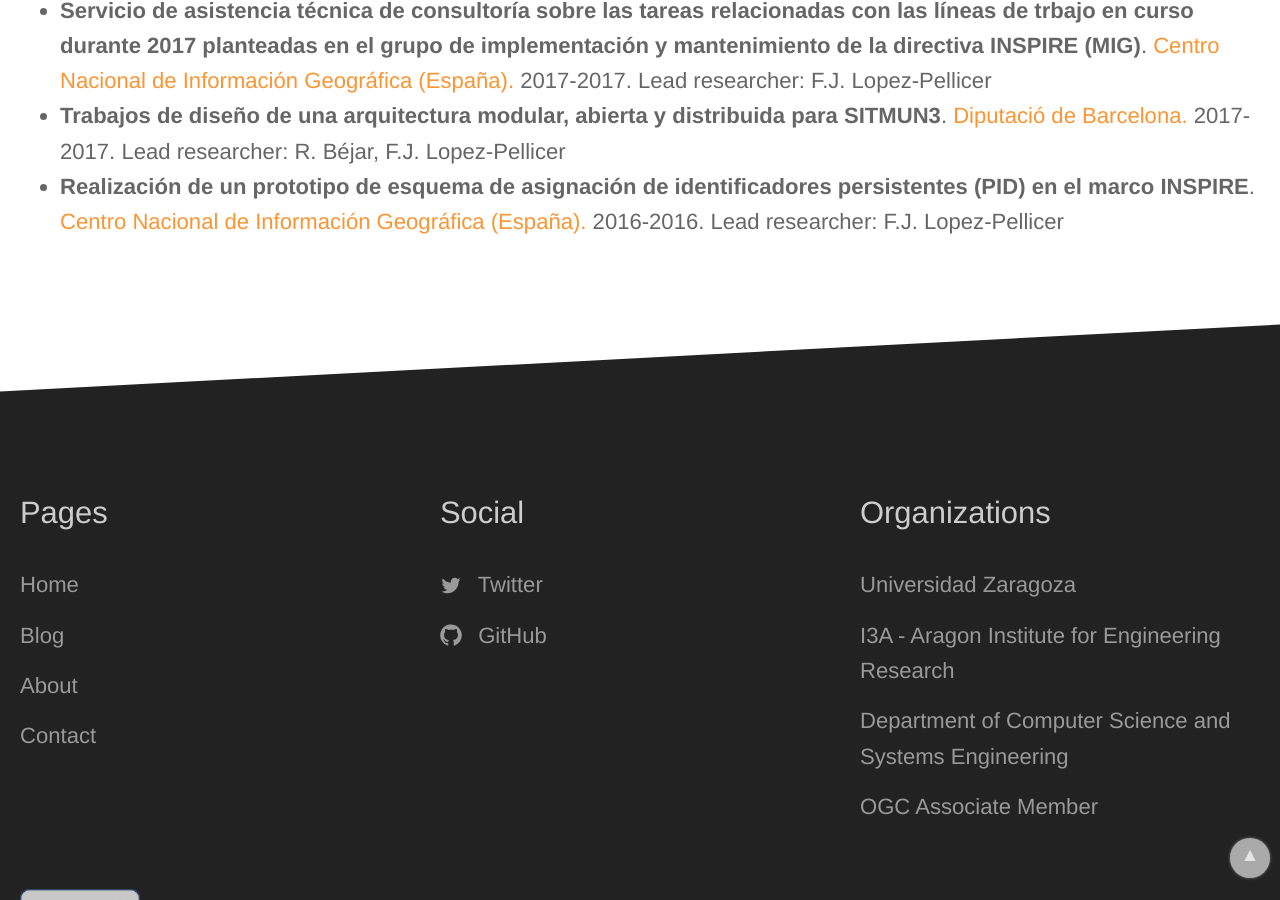
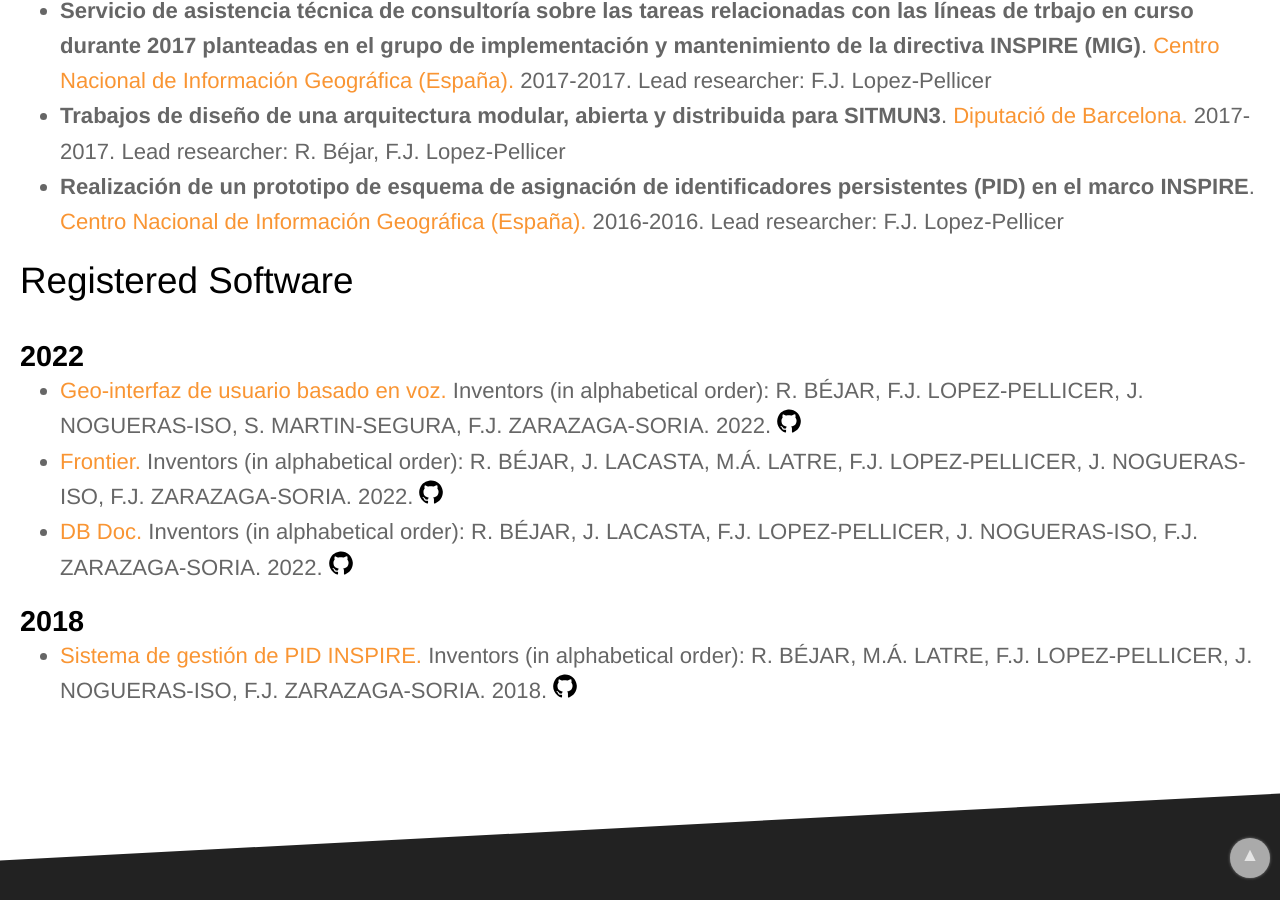
Before and after one commit to IAAA-Lab/IAAA-Lab.github.io, a Jekyll site: the page built from _staff/fjlopez.md, in a window 1280 px wide and 900 px high, scrolled down 19576 px. Built offline with Jekyll 4.4.1, drawn with Linux system fonts in a browser that asks for light colours.

Commit message:
Added a section for registered software.

```diff
--- /dev/null
+++ b/_data/software.yml
@@ -0,0 +1,32 @@
+# Importante: dentro de este fichero las entradas tienen que estar ordenadas por año
+# (los más recientes primero)
+# -------------------
+- title: "Metadata-monitoring web portal"
+  url: https://github.com/IAAA-Lab/Metadata-Monitoring
+  github_url: https://github.com/IAAA-Lab/Metadata-Monitoring
+  authors:  F.J. ARIZA LÓPEZ, J. LACASTA, S. MARTÍNEZ MARTÍN, M.A. UREÑA CÁMARA, F.J. ZARAZAGA-SORIA
+  year: 2023
+
+- title: "Geo-interfaz de usuario basado en voz"
+  url: https://github.com/IAAA-Lab/VUI_Prototype/releases/tag/v0.1.0
+  github_url: https://github.com/IAAA-Lab/VUI_Prototype
+  authors:  R. BÉJAR, F.J. LOPEZ-PELLICER, J. NOGUERAS-ISO, S. MARTIN-SEGURA, F.J. ZARAZAGA-SORIA
+  year: 2022
+
+- title: "Frontier"
+  url: https://github.com/IAAA-Lab/frontier
+  github_url: https://github.com/IAAA-Lab/frontier
+  authors:  R. BÉJAR, J. LACASTA, M.Á. LATRE, F.J. LOPEZ-PELLICER, J. NOGUERAS-ISO, F.J. ZARAZAGA-SORIA
+  year: 2022
+
+- title: "DB Doc"
+  url: https://github.com/IAAA-Lab/dbdoc
+  github_url: https://github.com/IAAA-Lab/dbdoc
+  authors:  R. BÉJAR, J. LACASTA, F.J. LOPEZ-PELLICER, J. NOGUERAS-ISO, F.J. ZARAZAGA-SORIA
+  year: 2022
+
+- title: "Sistema de gestión de PID INSPIRE"
+  url: https://github.com/IAAA-Lab/pid-ms
+  github_url: https://github.com/IAAA-Lab/pid-ms
+  authors:  R. BÉJAR, M.Á. LATRE, F.J. LOPEZ-PELLICER, J. NOGUERAS-ISO, F.J. ZARAZAGA-SORIA
+  year: 2018
--- /dev/null
+++ b/_includes/software-list.html
@@ -0,0 +1,37 @@
+{% comment %}
+   - LAS ENTRADAS EN EL FICHERO DE DATOS TIENEN QUE ESTAR ORDENADAS POR AÑO
+{% endcomment %}
+
+<ul>
+{% assign previous_year = 0 %}
+{% for software in site.data.software %}
+    {% if include.author_id == nil or software.authors contains site.data.people[include.author_id].papers_name or software.authors contains site.data.phd-students[include.author_id].papers_name
+    %}
+        {% capture current_year %}{{ software.year }}{% endcapture %}
+        {% if current_year != previous_year %}
+            {% assign previous_year = current_year %}
+            {% assign previous_publication_type = ' ' %}
+            </ul>
+            <h3>{{ software.year }}</h3>
+            <ul>
+        {% endif %}
+
+        <li>
+        {% if software.url %}
+            <a href="{{ software.url }}">{{ software.title }}.</a>
+        {% else %}
+            {{ software.title }}.
+        {% endif %}
+
+        Inventors (in alphabetical order):
+        {{ software.authors }}.
+        {{ software.year}}.
+
+        {% if software.github_url %}
+            <a href="{{ software.github_url }}">
+            <img title="Software in GitHub" src="{{site.baseurl}}/images/githubicon.svg"></a>
+        {% endif %}
+        </li>
+    {% endif %}
+{% endfor %}
+</ul>
--- a/_layouts/member_page.html
+++ b/_layouts/member_page.html
@@ -5,7 +5,8 @@
     <div class="blog-post text-container">
         <p style="text-align:right;">
         <a class="noselect" href="#papers">Papers &#9660;</a>&nbsp;&nbsp;
-        <a class="noselect" href="#projects">Projects &#9660;</a>
+        <a class="noselect" href="#projects">Projects &#9660;</a>&nbsp;&nbsp;
+        <a class="noselect" href="#software">Software &#9660;</a>
         </p>
 		    <div class="post-content">
 			      {{ content }}
@@ -21,4 +22,9 @@
 				<br/>
         {% include projects-list.html author_id=author_id_to_pass %}
 	  </div>
+    <div class="blog-post text-container">
+      <h1 id="software">Registered Software</h1>
+      <br/>
+      {% include software-list.html author_id=author_id_to_pass %}
+    </div>
 </section>
--- a/_layouts/phdstudent_page.html
+++ b/_layouts/phdstudent_page.html
@@ -10,8 +10,12 @@
 		</div>
 	</div>
 	{% capture author_id_to_pass %}{{ page.author_id }}{% endcapture %}
-        <div class="blog-post text-container">
+    <div class="blog-post text-container">
                 <h1 id="papers">Papers</h1>
                 {% include papers-list.html author_id=author_id_to_pass %}
 	</div>
+	<div class="blog-post text-container">
+		<h1 id="software">Registered software</h1>
+		{% include software-list.html author_id=author_id_to_pass %}
+</div>
 </section>
--- a/index.html
+++ b/index.html
@@ -23,6 +23,7 @@
 		<div>
                     <h2><a href="{{ site.baseurl }}/papers">Papers</a></h2>
                     <h2><a href="{{ site.baseurl }}/projects">Projects</a></h2>
+					<h2><a href="{{ site.baseurl }}/software">Software</a></h2>
                     <h2><a href="{{ site.baseurl }}/dissertations">PhD Thesis</a></h2>
 		</div>
 </section>
```
Also changed, not shown: software.html (added, +9 -0 lines).
